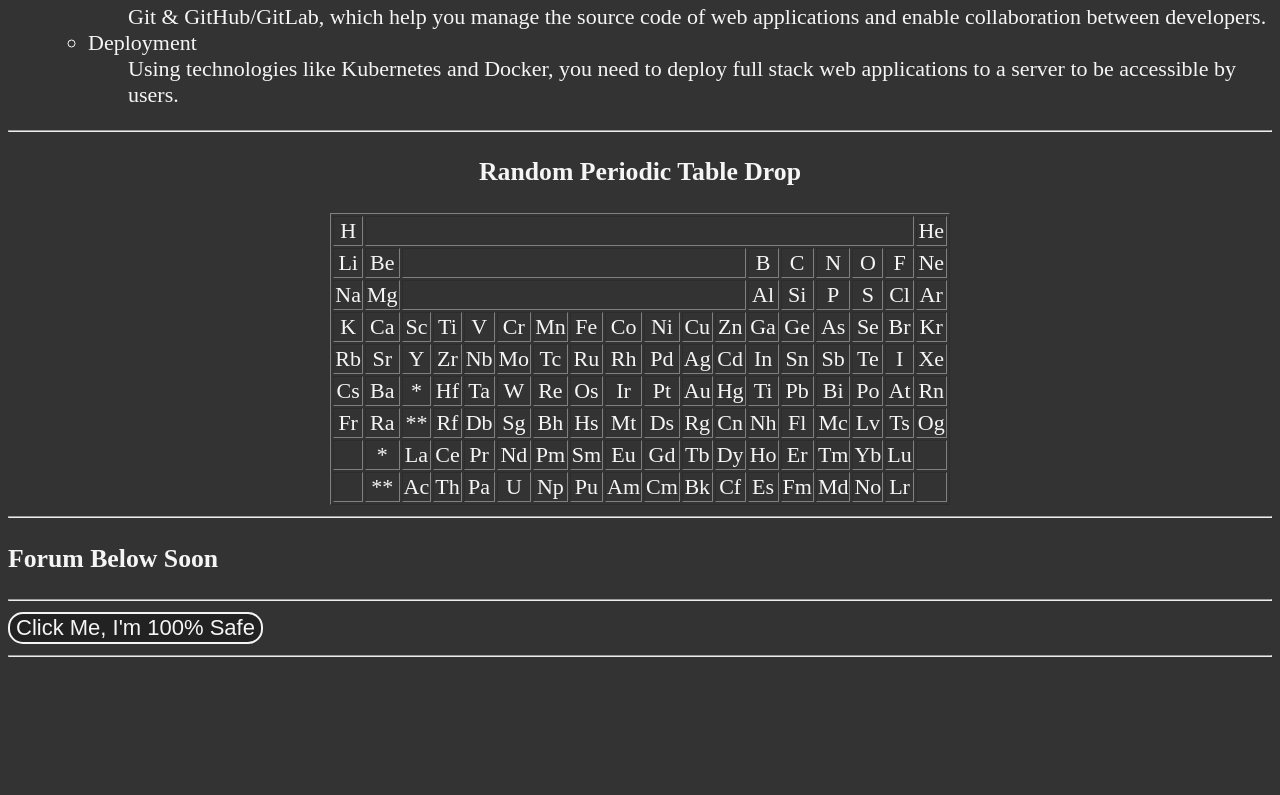
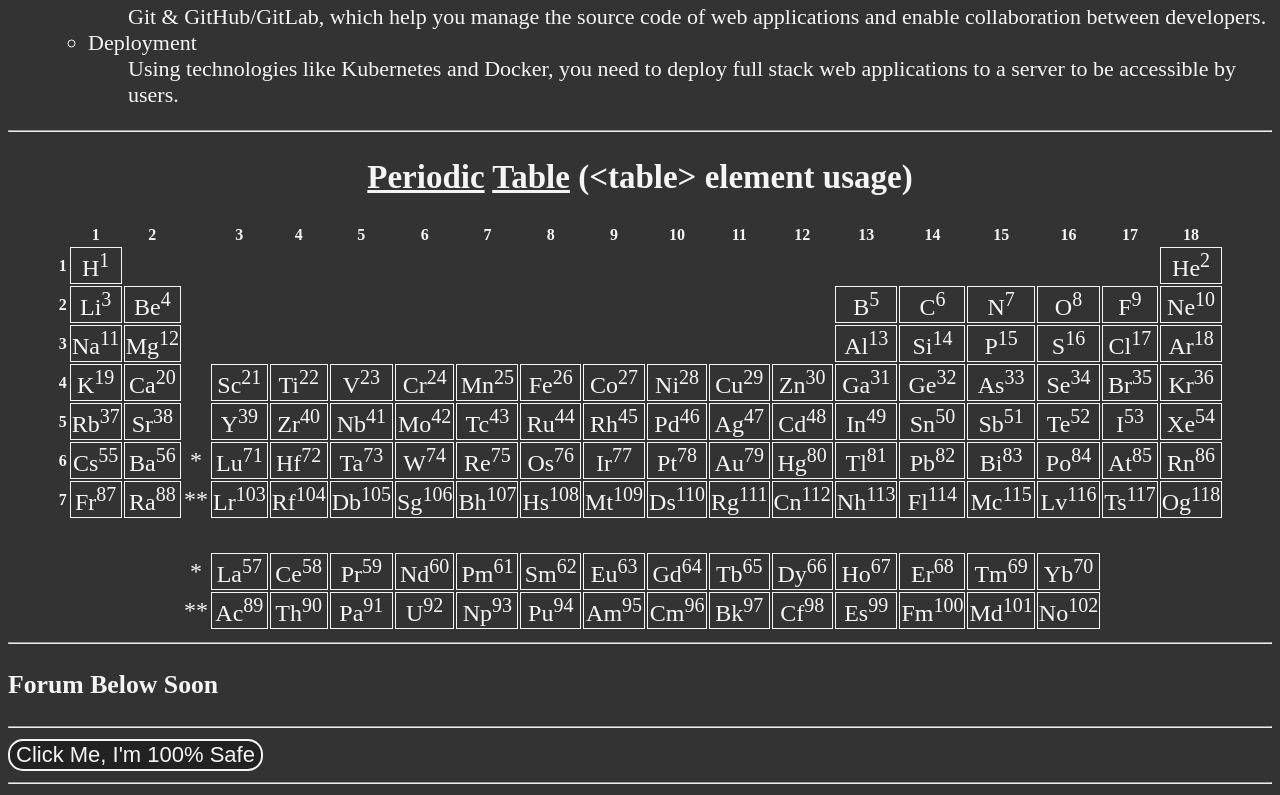
Before and after one commit to singhantariksh/Learning-WebDev, a plain HTML site: page index.html in a window 1280 px wide. Shown: the part 2640-3435 px from the top of the page. Before the commit the page ends 3308 px from the top, so only its background shows below. Drawn offline with Linux system fonts and the light colour scheme.

Commit message:
Periodic Table Improvments

```diff
--- a/index.html
+++ b/index.html
@@ -160,154 +160,186 @@
 			</ul>
 		</ol>
 		<hr />
-		<h3 align="center">Random Periodic Table Drop</h3>
-		<table border="1" align="center">
+		<h2 align="center"><u>Periodic</u> <u>Table</u> (&lt;table&gt; element usage)</h2>
+		<table align="center">
 			<tr align="center">
-				<td>H</td>
-				<td colspan="16" id="hidden"></td>
-				<td>He</td>
+				<th></th>
+				<th>1</th>
+				<th>2</th>
+				<th></th>
+				<th>3</th>
+				<th>4</th>
+				<th>5</th>
+				<th>6</th>
+				<th>7</th>
+				<th>8</th>
+				<th>9</th>
+				<th>10</th>
+				<th>11</th>
+				<th>12</th>
+				<th>13</th>
+				<th>14</th>
+				<th>15</th>
+				<th>16</th>
+				<th>17</th>
+				<th>18</th>
 			</tr>
 			<tr align="center">
-				<td>Li</td>
-				<td>Be</td>
-				<td colspan="10" id="hidden"></td>
-				<td>B</td>
-				<td>C</td>
-				<td>N</td>
-				<td>O</td>
-				<td>F</td>
-				<td>Ne</td>
+				<th>1</th>
+				<td>H<sup>1</sup></td>
+				<td id="hidden"></td>
+				<td rowspan="5" id="hidden"></td>
+				<td rowspan="3" colspan="10" id="hidden"></td>
+				<td colspan="5" id="hidden"></td>
+				<td>He<sup>2</sup></td>
 			</tr>
 			<tr align="center">
-				<td>Na</td>
-				<td>Mg</td>
-				<td colspan="10" id="hidden"></td>
-				<td>Al</td>
-				<td>Si</td>
-				<td>P</td>
-				<td>S</td>
-				<td>Cl</td>
-				<td>Ar</td>
+				<th>2</th>
+				<td>Li<sup>3</sup></td>
+				<td>Be<sup>4</sup></td>
+				<td>B<sup>5</sup></td>
+				<td>C<sup>6</sup></td>
+				<td>N<sup>7</sup></td>
+				<td>O<sup>8</sup></td>
+				<td>F<sup>9</sup></td>
+				<td>Ne<sup>10</sup></td>
 			</tr>
 			<tr align="center">
-				<td>K</td>
-				<td>Ca</td>
-				<td>Sc</td>
-				<td>Ti</td>
-				<td>V</td>
-				<td>Cr</td>
-				<td>Mn</td>
-				<td>Fe</td>
-				<td>Co</td>
-				<td>Ni</td>
-				<td>Cu</td>
-				<td>Zn</td>
-				<td>Ga</td>
-				<td>Ge</td>
-				<td>As</td>
-				<td>Se</td>
-				<td>Br</td>
-				<td>Kr</td>
+				<th>3</th>
+				<td>Na<sup>11</sup></td>
+				<td>Mg<sup>12</sup></td>
+				<td>Al<sup>13</sup></td>
+				<td>Si<sup>14</sup></td>
+				<td>P<sup>15</sup></td>
+				<td>S<sup>16</sup></td>
+				<td>Cl<sup>17</sup></td>
+				<td>Ar<sup>18</sup></td>
 			</tr>
 			<tr align="center">
-				<td>Rb</td>
-				<td>Sr</td>
-				<td>Y</td>
-				<td>Zr</td>
-				<td>Nb</td>
-				<td>Mo</td>
-				<td>Tc</td>
-				<td>Ru</td>
-				<td>Rh</td>
-				<td>Pd</td>
-				<td>Ag</td>
-				<td>Cd</td>
-				<td>In</td>
-				<td>Sn</td>
-				<td>Sb</td>
-				<td>Te</td>
-				<td>I</td>
-				<td>Xe</td>
+				<th>4</th>
+				<td>K<sup>19</sup></td>
+				<td>Ca<sup>20</sup></td>
+				<td>Sc<sup>21</sup></td>
+				<td>Ti<sup>22</sup></td>
+				<td>V<sup>23</sup></td>
+				<td>Cr<sup>24</sup></td>
+				<td>Mn<sup>25</sup></td>
+				<td>Fe<sup>26</sup></td>
+				<td>Co<sup>27</sup></td>
+				<td>Ni<sup>28</sup></td>
+				<td>Cu<sup>29</sup></td>
+				<td>Zn<sup>30</sup></td>
+				<td>Ga<sup>31</sup></td>
+				<td>Ge<sup>32</sup></td>
+				<td>As<sup>33</sup></td>
+				<td>Se<sup>34</sup></td>
+				<td>Br<sup>35</sup></td>
+				<td>Kr<sup>36</sup></td>
 			</tr>
 			<tr align="center">
-				<td>Cs</td>
-				<td>Ba</td>
-				<td>*</td>
-				<td>Hf</td>
-				<td>Ta</td>
-				<td>W</td>
-				<td>Re</td>
-				<td>Os</td>
-				<td>Ir</td>
-				<td>Pt</td>
-				<td>Au</td>
-				<td>Hg</td>
-				<td>Ti</td>
-				<td>Pb</td>
-				<td>Bi</td>
-				<td>Po</td>
-				<td>At</td>
-				<td>Rn</td>
+				<th>5</th>
+				<td>Rb<sup>37</sup></td>
+				<td>Sr<sup>38</sup></td>
+				<td>Y<sup>39</sup></td>
+				<td>Zr<sup>40</sup></td>
+				<td>Nb<sup>41</sup></td>
+				<td>Mo<sup>42</sup></td>
+				<td>Tc<sup>43</sup></td>
+				<td>Ru<sup>44</sup></td>
+				<td>Rh<sup>45</sup></td>
+				<td>Pd<sup>46</sup></td>
+				<td>Ag<sup>47</sup></td>
+				<td>Cd<sup>48</sup></td>
+				<td>In<sup>49</sup></td>
+				<td>Sn<sup>50</sup></td>
+				<td>Sb<sup>51</sup></td>
+				<td>Te<sup>52</sup></td>
+				<td>I<sup>53</sup></td>
+				<td>Xe<sup>54</sup></td>
 			</tr>
 			<tr align="center">
-				<td>Fr</td>
-				<td>Ra</td>
-				<td>**</td>
-				<td>Rf</td>
-				<td>Db</td>
-				<td>Sg</td>
-				<td>Bh</td>
-				<td>Hs</td>
-				<td>Mt</td>
-				<td>Ds</td>
-				<td>Rg</td>
-				<td>Cn</td>
-				<td>Nh</td>
-				<td>Fl</td>
-				<td>Mc</td>
-				<td>Lv</td>
-				<td>Ts</td>
-				<td>Og</td>
+				<th>6</th>
+				<td>Cs<sup>55</sup></td>
+				<td>Ba<sup>56</sup></td>
+				<td id="noborder">*</td>
+				<td>Lu<sup>71</sup></td>
+				<td>Hf<sup>72</sup></td>
+				<td>Ta<sup>73</sup></td>
+				<td>W<sup>74</sup></td>
+				<td>Re<sup>75</sup></td>
+				<td>Os<sup>76</sup></td>
+				<td>Ir<sup>77</sup></td>
+				<td>Pt<sup>78</sup></td>
+				<td>Au<sup>79</sup></td>
+				<td>Hg<sup>80</sup></td>
+				<td>Tl<sup>81</sup></td>
+				<td>Pb<sup>82</sup></td>
+				<td>Bi<sup>83</sup></td>
+				<td>Po<sup>84</sup></td>
+				<td>At<sup>85</sup></td>
+				<td>Rn<sup>86</sup></td>
 			</tr>
 			<tr align="center">
-				<td colspan="1" id="hidden"></td>
-				<td>*</td>
-				<td>La</td>
-				<td>Ce</td>
-				<td>Pr</td>
-				<td>Nd</td>
-				<td>Pm</td>
-				<td>Sm</td>
-				<td>Eu</td>
-				<td>Gd</td>
-				<td>Tb</td>
-				<td>Dy</td>
-				<td>Ho</td>
-				<td>Er</td>
-				<td>Tm</td>
-				<td>Yb</td>
-				<td>Lu</td>
-				<td colspan="1" id="hidden"></td>
+				<th>7</th>
+				<td>Fr<sup>87</sup></td>
+				<td>Ra<sup>88</sup></td>
+				<td id="noborder">**</td>
+				<td>Lr<sup>103</sup></td>
+				<td>Rf<sup>104</sup></td>
+				<td>Db<sup>105</sup></td>
+				<td>Sg<sup>106</sup></td>
+				<td>Bh<sup>107</sup></td>
+				<td>Hs<sup>108</sup></td>
+				<td>Mt<sup>109</sup></td>
+				<td>Ds<sup>110</sup></td>
+				<td>Rg<sup>111</sup></td>
+				<td>Cn<sup>112</sup></td>
+				<td>Nh<sup>113</sup></td>
+				<td>Fl<sup>114</sup></td>
+				<td>Mc<sup>115</sup></td>
+				<td>Lv<sup>116</sup></td>
+				<td>Ts<sup>117</sup></td>
+				<td>Og<sup>118</sup></td>
+			</tr>
+			<tr>
+				<td colspan="20" id="hidden"> -placeholder- </td>
 			</tr>
 			<tr align="center">
-				<td colspan="1" id="hidden"></td>
-				<td>**</td>
-				<td>Ac</td>
-				<td>Th</td>
-				<td>Pa</td>
-				<td>U</td>
-				<td>Np</td>
-				<td>Pu</td>
-				<td>Am</td>
-				<td>Cm</td>
-				<td>Bk</td>
-				<td>Cf</td>
-				<td>Es</td>
-				<td>Fm</td>
-				<td>Md</td>
-				<td>No</td>
-				<td>Lr</td>
-				<td colspan="1" id="hidden"></td>
+				<th></th>
+				<td rowspan="2" colspan="2" id="hidden"></td>
+				<td id="noborder">*</td>
+				<td>La<sup>57</sup></td>
+				<td>Ce<sup>58</sup></td>
+				<td>Pr<sup>59</sup></td>
+				<td>Nd<sup>60</sup></td>
+				<td>Pm<sup>61</sup></td>
+				<td>Sm<sup>62</sup></td>
+				<td>Eu<sup>63</sup></td>
+				<td>Gd<sup>64</sup></td>
+				<td>Tb<sup>65</sup></td>
+				<td>Dy<sup>66</sup></td>
+				<td>Ho<sup>67</sup></td>
+				<td>Er<sup>68</sup></td>
+				<td>Tm<sup>69</sup></td>
+				<td>Yb<sup>70</sup></td>
+			</tr>
+			<tr align="center">
+				<th></th>
+				<td id="noborder">**</td>
+				<td>Ac<sup>89</sup></td>
+				<td>Th<sup>90</sup></td>
+				<td>Pa<sup>91</sup></td>
+				<td>U<sup>92</sup></td>
+				<td>Np<sup>93</sup></td>
+				<td>Pu<sup>94</sup></td>
+				<td>Am<sup>95</sup></td>
+				<td>Cm<sup>96</sup></td>
+				<td>Bk<sup>97</sup></td>
+				<td>Cf<sup>98</sup></td>
+				<td>Es<sup>99</sup></td>
+				<td>Fm<sup>100</sup></td>
+				<td>Md<sup>101</sup></td>
+				<td>No<sup>102</sup></td>
 			</tr>
 		</table>
 		<hr />
--- a/style.css
+++ b/style.css
@@ -53,6 +53,19 @@ a:active {
 	color: royalblue;
 }
 
-/* #hidden{
+#hidden{
 	visibility: hidden;
-} */
+}
+
+#noborder{
+	border: 0px transparent;
+}
+
+td{
+	border: 1px solid;
+	font-size: x-large;
+}
+
+th{
+	font-size: medium;
+}
```
